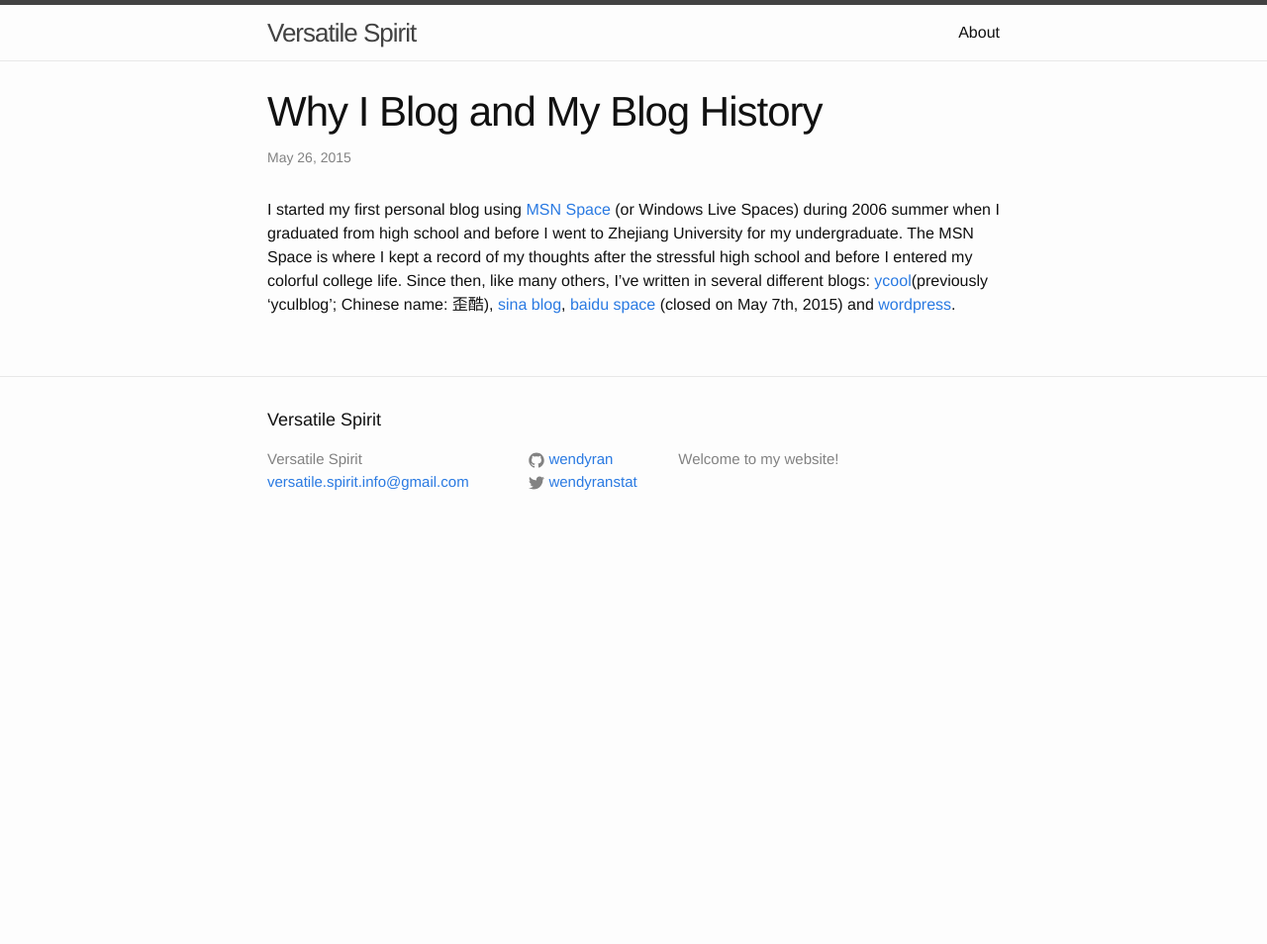
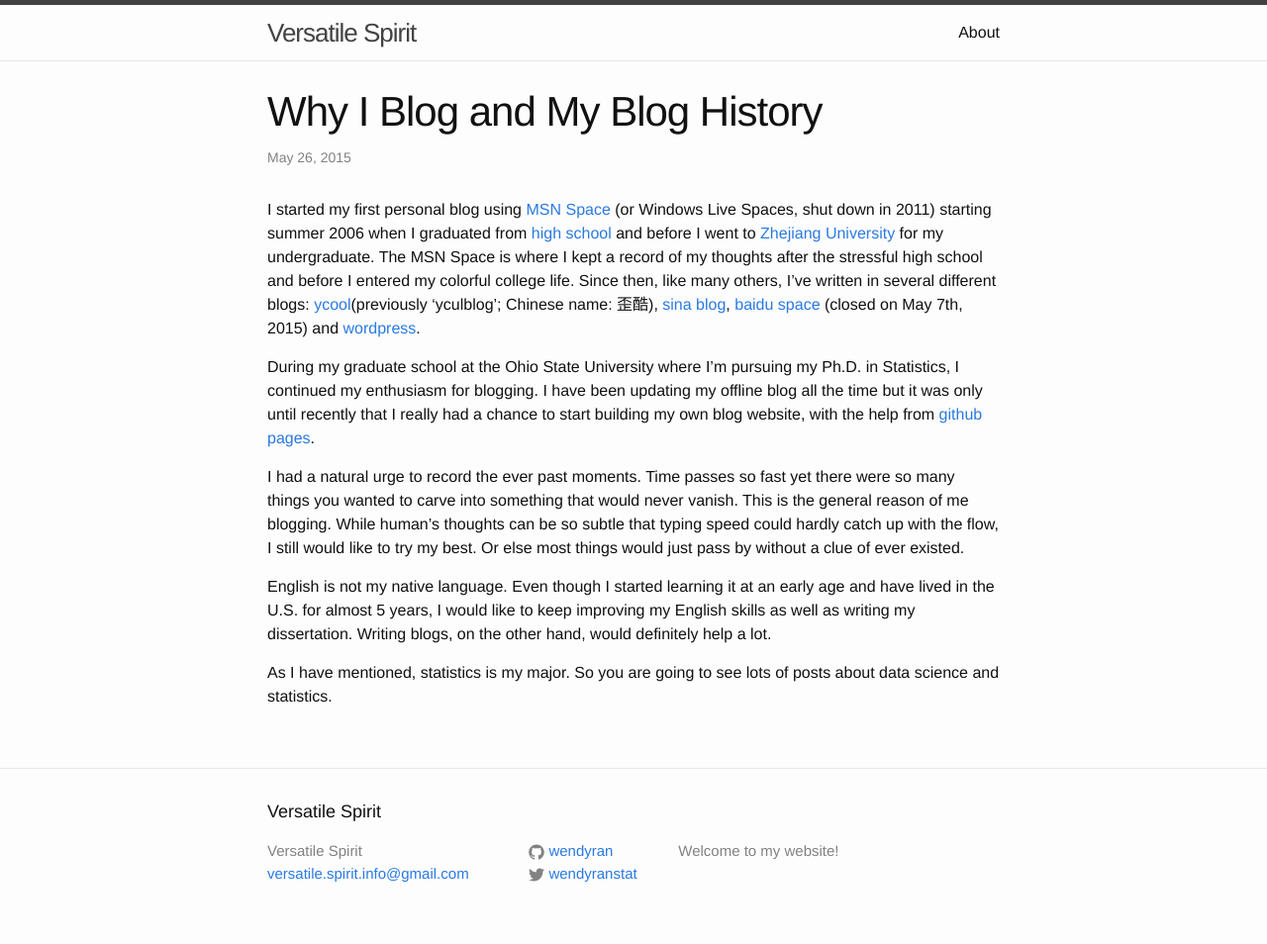
Before and after one commit to wendyran/wendyran.github.io, a Jekyll site: the page built from _posts/2015-05-26-why-i-blog-and-my-blog-history.markdown, in a window 1280 px wide. Shown: the whole page at 99% size. Built offline with Jekyll 4.4.1, drawn with Linux system fonts in a browser that asks for light colours; before the commit the page ends 900 px from its top, so only the background shows below that.

Commit message:
Update 'why i blog'

```diff
--- a/_posts/2015-05-26-why-i-blog-and-my-blog-history.markdown
+++ b/_posts/2015-05-26-why-i-blog-and-my-blog-history.markdown
@@ -4,10 +4,23 @@
 date:   2015-05-26
 categories: jekyll update
 ---
-I started my first personal blog using [MSN Space][MSN Space] (or Windows Live Spaces) during 2006 summer when I graduated from high school and before I went to Zhejiang University for my undergraduate. The MSN Space is where I kept a record of my thoughts after the stressful high school and before I entered my colorful college life. Since then, like many others, I've written in several different blogs: [ycool][ycool](previously 'yculblog'; Chinese name: 歪酷), [sina blog][sina blog], [baidu space][baidu space] (closed on May 7th, 2015) and [wordpress][wordpress].
+I started my first personal blog using [MSN Space][MSN Space] (or Windows Live Spaces, shut down in 2011) starting summer 2006 when I graduated from [high school][high school] and before I went to [Zhejiang University][Zhejiang University] for my undergraduate. The MSN Space is where I kept a record of my thoughts after the stressful high school and before I entered my colorful college life. Since then, like many others, I've written in several different blogs: [ycool][ycool](previously 'yculblog'; Chinese name: 歪酷), [sina blog][sina blog], [baidu space][baidu space] (closed on May 7th, 2015) and [wordpress][wordpress].
+
+During my graduate school at the Ohio State University where I'm pursuing my Ph.D. in Statistics, I continued my enthusiasm for blogging. I have been updating my offline blog all the time but it was only until recently that I really had a chance to start building my own blog website, with the help from [github pages][github pages].
+
+I had a natural urge to record the ever past moments. Time passes so fast yet there were so many things you wanted to carve into something that would never vanish. This is the general reason of me blogging. While human's thoughts can be so subtle that typing speed could hardly catch up with the flow, I still would like to try my best. Or else most things would just pass by without a clue of ever existed.
+
+English is not my native language. Even though I started learning it at an early age and have lived in the U.S. for almost 5 years, I would like to keep improving my English skills as well as writing my dissertation. Writing blogs, on the other hand, would definitely help a lot.
+
+As I have mentioned, statistics is my major. So you are going to see lots of posts about data science and statistics.
+
+
 
 [MSN Space]: 	http://spaces.live.com
 [ycool]:		http://www.ycool.com
 [sina blog]: 	http://blog.sina.com
 [baidu space]:  http://hi.baidu.com
 [wordpress]:  	http://wordpress.com
+[high school]:  http://zh.wikipedia.org/wiki/%E5%8D%8E%E4%B8%AD%E5%B8%88%E8%8C%83%E5%A4%A7%E5%AD%A6%E7%AC%AC%E4%B8%80%E9%99%84%E5%B1%9E%E4%B8%AD%E5%AD%A6
+[Zhejiang University]: http://en.wikipedia.org/wiki/Zhejiang_University
+[github pages]: 	http://pages.github.com
```
Also changed, not shown: 2 other files.
